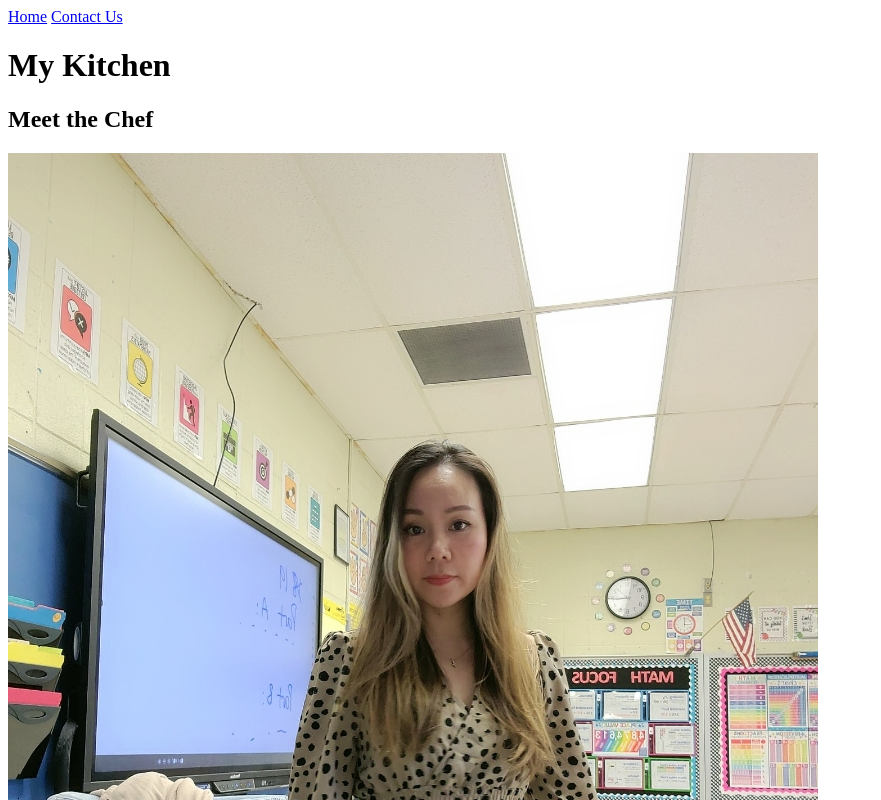
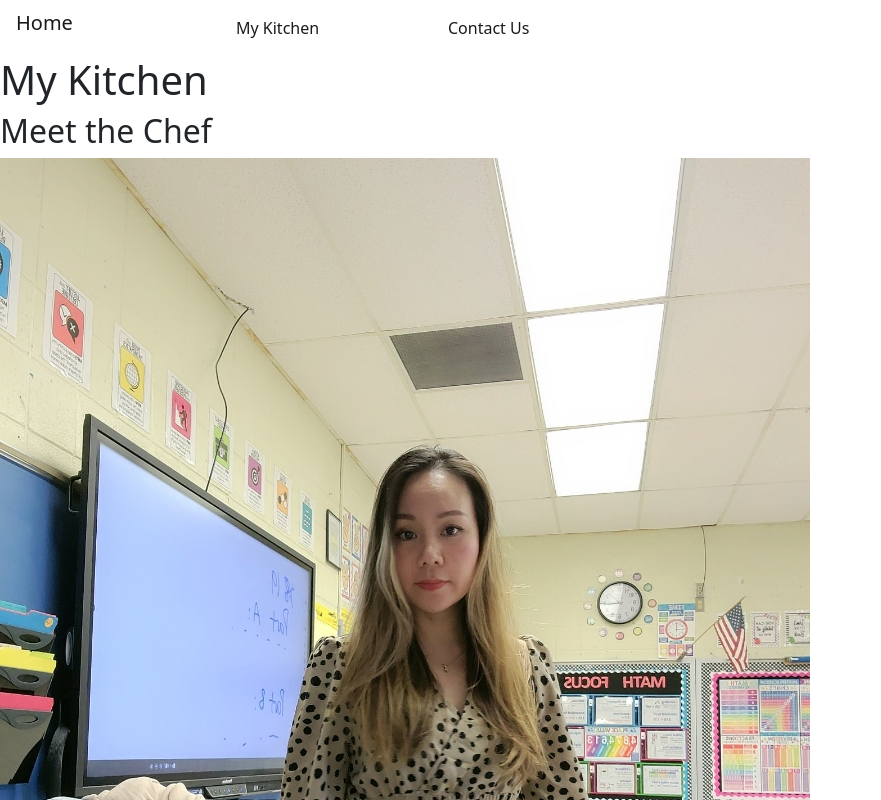
Before and after one commit to Phi-Hoang-Ngo/HTML---Favorite-Restaurants, a plain HTML site: page my_kitchen.html in a window 1280 px wide. Shown: the top 800 px of the page, without its empty margins (0-881 px from the left). Drawn offline with nearby package versions, Linux system fonts and the light colour scheme.

Commit message:
new menu

```diff
--- a/my_kitchen.html
+++ b/my_kitchen.html
@@ -1,13 +1,51 @@
 <!DOCTYPE html>
 <html>
+
 <head>
     <title>
         My Kitchen
     </title>
+    <link rel="stylesheet" href="https://stackpath.bootstrapcdn.com/bootstrap/5.0.0-alpha1/css/bootstrap.min.css"
+        integrity="sha384-r4NyP46KrjDleawBgD5tp8Y7UzmLA05oM1iAEQ17CSuDqnUK2+k9luXQOfXJCJ4I" crossorigin="anonymous">
+    <script src="https://cdn.jsdelivr.net/npm/popper.js@1.16.0/dist/umd/popper.min.js"
+        integrity="sha384-Q6E9RHvbIyZFJoft+2mJbHaEWldlvI9IOYy5n3zV9zzTtmI3UksdQRVvoxMfooAo"
+        crossorigin="anonymous"></script>
+    <script src="https://stackpath.bootstrapcdn.com/bootstrap/5.0.0-alpha1/js/bootstrap.min.js"
+        integrity="sha384-oesi62hOLfzrys4LxRF63OJCXdXDipiYWBnvTl9Y9/TRlw5xlKIEHpNyvvDShgf/"
+        crossorigin="anonymous"></script>
+    <link rel="stylesheet" type='text/css' href="assets\css\style.css">
 </head>
+
 <body>
-<a href="index.html">Home</a>
-<a href="contact_us.html">Contact Us</a>
+    <nav class="navbar navbar-expand-sm navbar-light background-color-black">
+        <div class="container-fluid">
+          <div class="row ">
+            <div class="col-2">
+              <a class="navbar-brand" href="index.html">Home</a>
+              <button class="navbar-toggler" type="button" data-toggle="collapse" data-target="#navbarID"
+                aria-controls="navbarID" aria-expanded="false" aria-label="Toggle navigation">
+                <span class="navbar-toggler-icon"></span>
+              </button>
+            </div>
+            <div class="col-2">
+              <div class="collapse navbar-collapse" id="navbarID">
+                <div class="navbar-nav">
+                  <a class="nav-link active" aria-current="page" href="my_kitchen.html">My Kitchen</a>
+                </div>
+              </div>
+            </div>
+            <div class="col-2">
+              <div class="collapse navbar-collapse" id="navbarID">
+                <div class="navbar-nav">
+                  <a class="nav-link active" aria-current="page" href="contact_us.html">Contact Us</a>
+
+                </div>
+              </div>
+            </div>
+
+          </div>
+        </div>
+      </nav>
     <h1>
         My Kitchen
     </h1>
@@ -18,4 +56,5 @@
 
 
 </body>
+
 </html>
```
Also changed, not shown: contact_us.html (+45 -6 lines), index.html (+41 -3 lines). Lines whose indentation alone changed are shown as unchanged.
